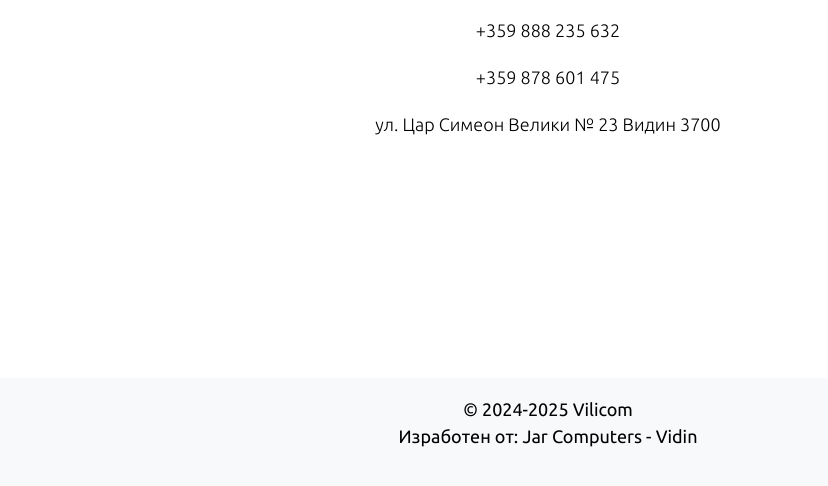
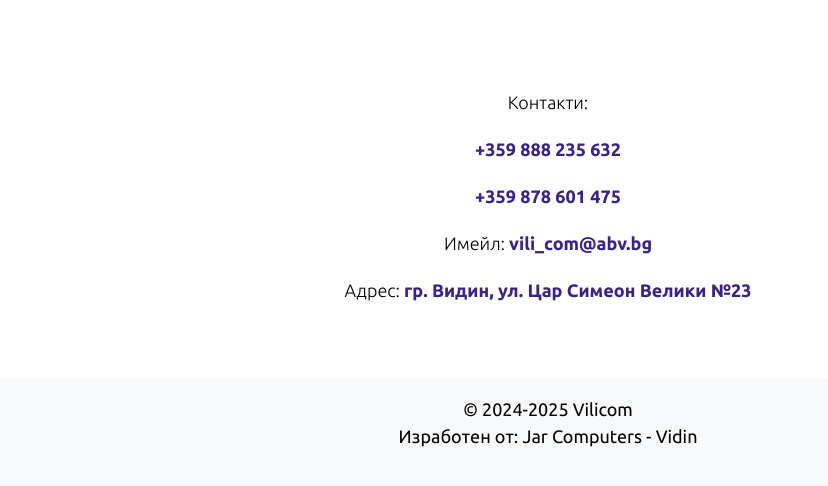
Before and after one commit to VictorDPetrov/Vilicom, a website: page View/home.ejs in a window 1280 px wide. Shown: the part 342-828 px from the top of the page, without its empty margins (92-920 px from the left). Drawn offline with nearby package versions, Linux system fonts and the light colour scheme; files that its build step writes are made by us from their sources.

Commit message:
Home page (Under construction) updated contact information

```diff
--- a/View/Styles/mainStyle.css
+++ b/View/Styles/mainStyle.css
@@ -74,6 +74,18 @@ footer {
     color: #2A186B;
 }
 
+.fwd {
+    text-decoration: none;
+    font-size: 18px;
+    font-weight: bold;
+    color: #3b2289;
+    transition: .3s ease-in-out;
+}
+
+.fwd:hover {
+    color:#5b34e7;
+}
+
 footer {
     background-color: #F8F9FA;
     /* Dark background color */
@@ -94,7 +106,7 @@ footer {
     position: absolute;
     width: 0;
     height: 2px;
-    background-color: black;
+    background-color: #3b2289;
     bottom: -2px;
     left: 0;
     transition: width 0.5s;
--- a/View/home.ejs
+++ b/View/home.ejs
@@ -14,7 +14,8 @@
   <title>Начална страница - Виликом</title>
 
   <style>
-    html, body {
+    html,
+    body {
       height: 100%;
       margin: 0;
     }
@@ -45,24 +46,24 @@
       </div>
     </nav>
 
-    <!-- Hero Section -->
     <header class="hero-section text-white text-center">
       <div class="container">
         <br>
-        <h1 class="display-4">Добре дошли във Виликом!</h1> <br>
-        <h2 class="lead">Сайтът в момента се обновява!</h2>
-        <br> <br>
+        <h1 class="display-4">Добре дошли във Виликом!</h1> <br> <br> <br>
+        <h3>Сайтът в момента се обновява!</h3>
+        <br> <br> <br> <br>
         <p class="lead">Контакти:</p>
-        <p class="lead">+359 888 235 632</p>
-        <p class="lead">+359 878 601 475</p>
-        <p class="lead">ул. Цар Симеон Велики № 23 Видин 3700</p>
+        <p class="lead"><a class="fwd" href="tel: +359 888 235 632">+359 888 235 632</a></p>
+        <p class="lead"><a class="fwd" href="tel: +359 878 601 475">+359 878 601 475</a></p>
+        <p class="lead">Имейл: <a class="fwd" href="mailto: vili_com@abv.bg">vili_com@abv.bg</a></p>
+        <p class="lead">Адрес:
+          <a href="https://www.google.com/maps/place/%D0%9E%D1%82%D0%BE%D0%BF%D0%BB%D0%B5%D0%BD%D0%B8%D0%B5+%D0%B8+%D0%92%D0%B5%D0%BD%D1%82%D0%B8%D0%BB%D0%B0%D1%86%D0%B8%D1%8F+%D0%92%D0%B8%D0%BB%D0%B8%D0%BA%D0%BE%D0%BC+%D0%95%D0%9E%D0%9E%D0%94/@43.996372,22.873659,19z/data=!4m6!3m5!1s0x475379f44c8b57c9:0x96a2dcf8bcfef59a!8m2!3d43.9963324!4d22.873817!16s%2Fg%2F11gpnhdbjz?entry=ttu&g_ep=EgoyMDI1MDEwNy4wIKXMDSoASAFQAw%3D%3D"
+            target="_blank" class="fwd">гр. Видин, ул. Цар Симеон Велики №23</a>
+        </p>
       </div>
     </header>
-    <br>
-
   </div>
 
-  <!-- Footer -->
   <footer class="text-center py-3">
     <p>
       © 2024-2025 Vilicom <br>
```
